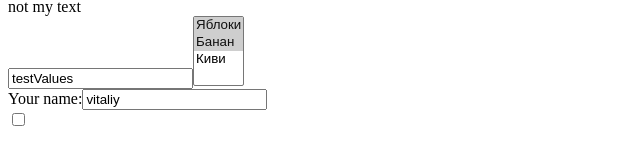
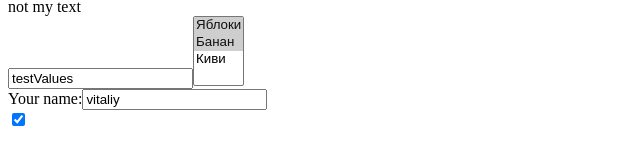
Before and after one commit to vitaliyeb/reactTestComponents, a React (Create React App) app: page / in a window 1280 px wide. Shown: the part 402-566 px from the top of the page, without its empty margins (0-640 px from the left). Built offline with nearby package versions, Linux system fonts and the light colour scheme; the HTML template or start-up script is replaced by a standard one.

Commit message:
тест на toBeChecked

```diff
--- a/src/jestDomComponent.js
+++ b/src/jestDomComponent.js
@@ -109,7 +109,7 @@ export default function JestDomComponent () {
 
             <div>
                 {/*toHaveChecked*/}
-                <input type="checkbox"/>
+                <input data-testId='toBeCheckedTest' onChange={()=>{}} type="checkbox" checked/>
             </div>
         </div>
     )
```
Also changed, not shown: 1 other file (tests, documents, lock files or other folders).
